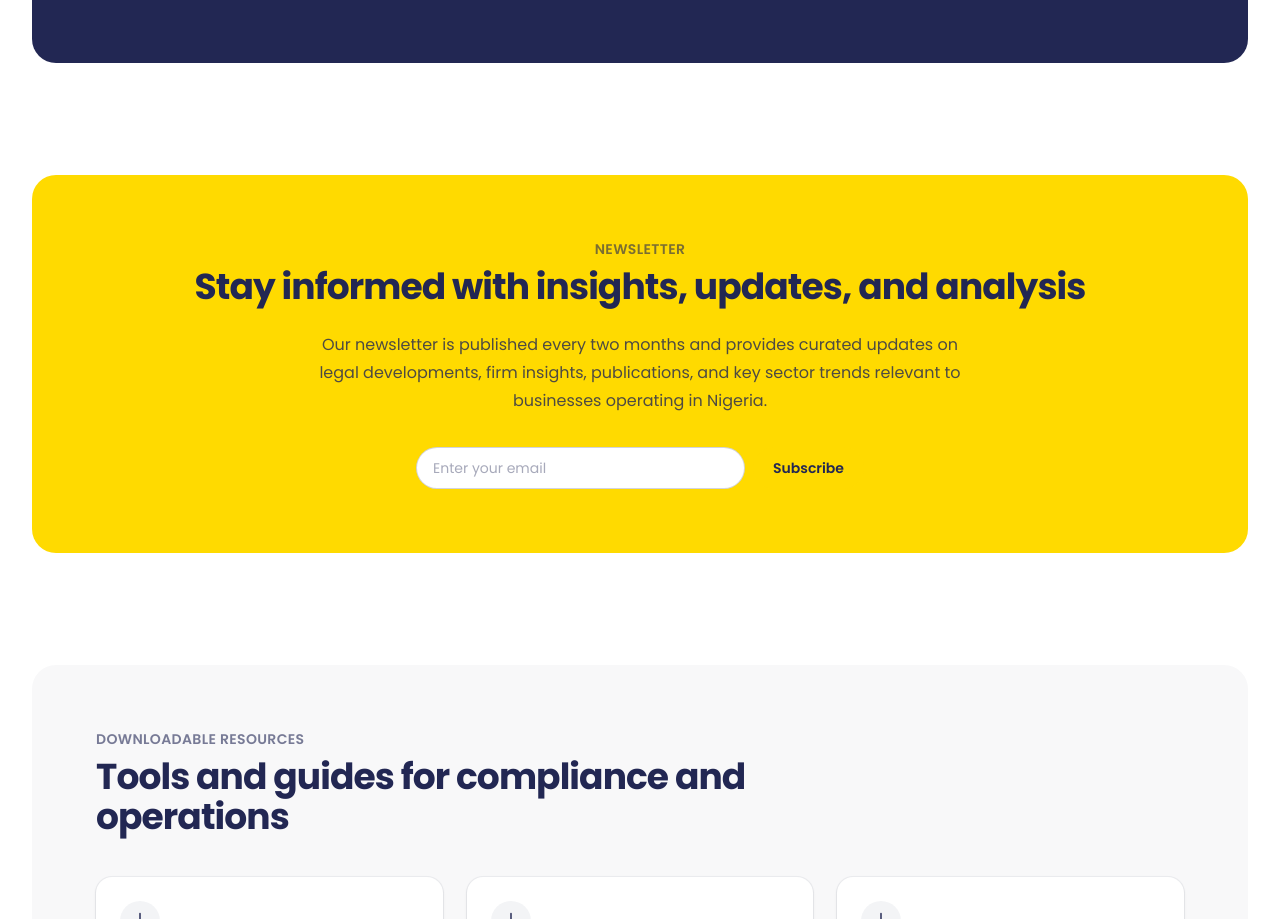
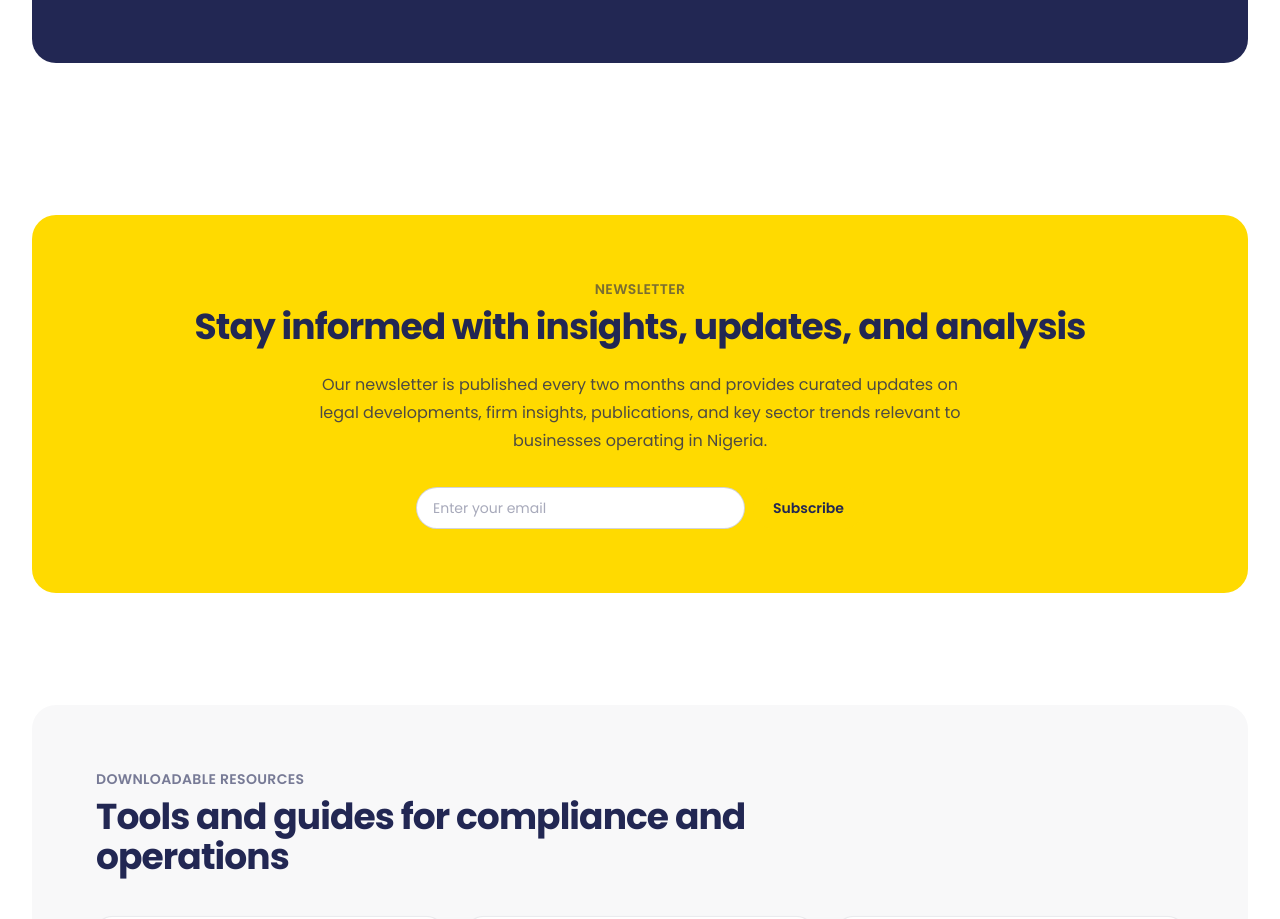
Before and after one commit to ME-CONSULT/me-consult, a Next.js app: page /insights in a window 1280 px wide. Shown: the part 2191-3110 px from the top of the page. Built offline with nearby package versions, Linux system fonts and the light colour scheme.

Commit message:
Add more top spacing above Newsletter section on Insights page

```diff
--- a/src/app/insights/page.tsx
+++ b/src/app/insights/page.tsx
@@ -190,7 +190,7 @@ export default function InsightsPage() {
       </section>
 
       {/* Newsletter */}
-      <section id="newsletter" className="scroll-mt-24 bg-white py-10 lg:py-14">
+      <section id="newsletter" className="scroll-mt-24 bg-white pt-16 pb-10 lg:pt-24 lg:pb-14">
         <div className="mx-auto px-4 sm:px-6 lg:px-8">
           <Reveal className="rounded-3xl bg-[#ffda00] p-8 text-center sm:p-12 lg:p-16">
             <p className="text-sm font-semibold uppercase tracking-wide text-[#222753]/60">
```
